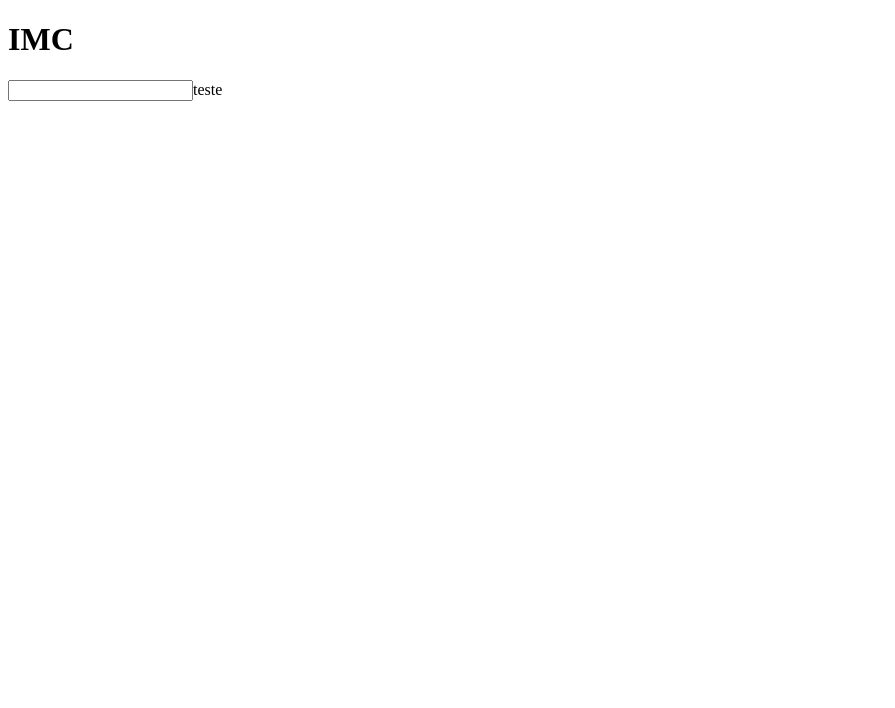
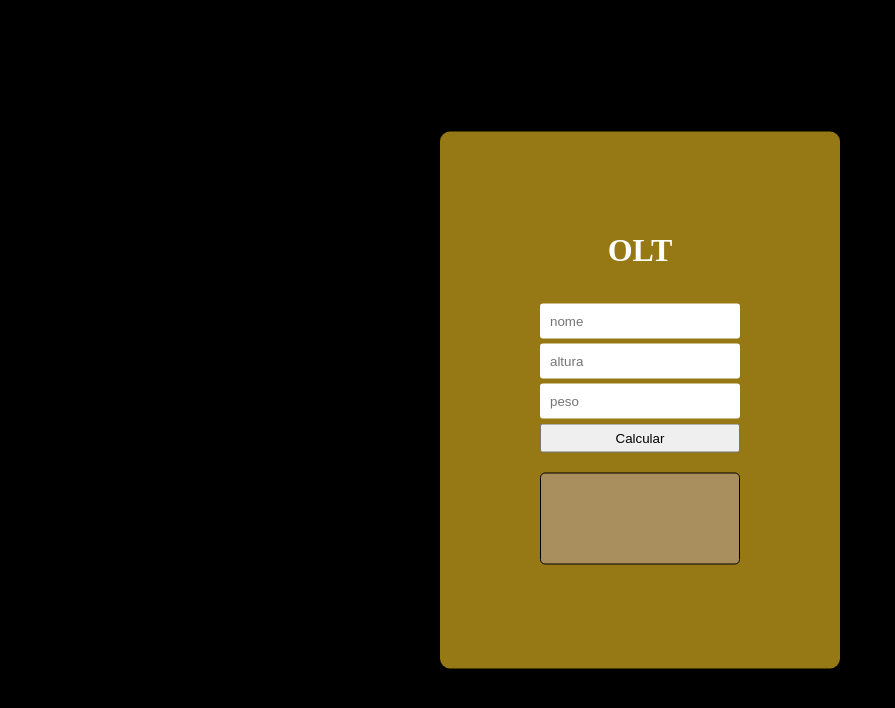
Before and after one commit to kelvenrdev/imc, a plain HTML site: page index.html in a window 1280 px wide. Shown: the whole page, without its empty margins (0-895 px from the left). Drawn offline with Linux system fonts and the light colour scheme.

Commit message:
adição do css e js

```diff
--- a/index.html
+++ b/index.html
@@ -1,14 +1,23 @@
 <!DOCTYPE html>
 <html lang="pt-br">
+
 <head>
     <meta charset="UTF-8">
     <meta name="viewport" content="width=device-width, initial-scale=1.0">
     <title>IMC</title>
+    <link rel="stylesheet" href="style.css">
 </head>
+
 <body>
     <div class="container">
-        <h1>IMC</h1>
-        <input>teste</input>
+        <h1>OLT</h1>
+        <input type="text" id="nome" placeholder="nome"></input>
+        <input type="number" id="altura" placeholder="altura"></input>
+        <input type="number" id="peso" placeholder="peso"></input>
+        <button onclick="imc()">Calcular</button>
+        <textarea id="resultado"></textarea>
     </div>
+    <script src="./index.js"></script>
 </body>
+
 </html>
--- /dev/null
+++ b/index.js
@@ -0,0 +1,21 @@
+function imc() {
+    let nome = document.getElementById('nome').value;
+    let peso = document.getElementById('peso').value;
+    let altura = document.getElementById('altura').value; // Adicionei altura
+    let resultado = document.getElementById('resultado');
+
+    if (peso && altura) { // Verifica se os valores estão preenchidos
+        let imc = peso / (altura * altura);
+
+        let classificacao = ''
+        if(imc < 18){
+            classificacao = 'Abaixo do peso'
+            resultado.textContent = `${nome}, seu IMC é ${imc.toFixed(2)} e voce esta ${classificacao}`;
+        } else if(imc > 24){
+            classificacao = 'Gordo'
+            resultado.textContent = `${nome}, seu IMC é ${imc.toFixed(2)} e voce é ${classificacao}`;
+        }
+    } else {
+        resultado.textContent = "Preencha todos os campos corretamente!";
+    }
+}
--- /dev/null
+++ b/style.css
@@ -0,0 +1,46 @@
+*{
+    margin: 0;
+    padding: 0;
+    box-sizing: border-box;
+}
+body{
+    background-color: black;
+    color: white;
+}
+h1{
+    text-align: center;
+    margin-bottom: 30px;
+}
+.container{
+    position: fixed;
+    background-color: rgb(150, 120, 21);
+    padding: 100px;
+    width: 400px;
+    top: 50%;
+    left: 50%;
+    transform: translate(-50%, -50%);
+    border-radius: 10px;
+}
+input{
+    width: 100%;
+    border: 0;
+    outline: 0;
+    padding: 10px;
+    margin-top: 5px;
+    border-radius: 3px;
+}
+button{
+    width: 100%;
+    padding: 5px;
+    margin-top: 5px;
+}
+textarea{
+    background-color: rgba(189, 166, 166, 0.5);
+    margin-top: 20px;
+    resize: none;
+    width: 100%;
+    padding: 30px;
+    border-radius: 5px;
+    border: 1px solid black;
+    outline: 0;
+}
```
